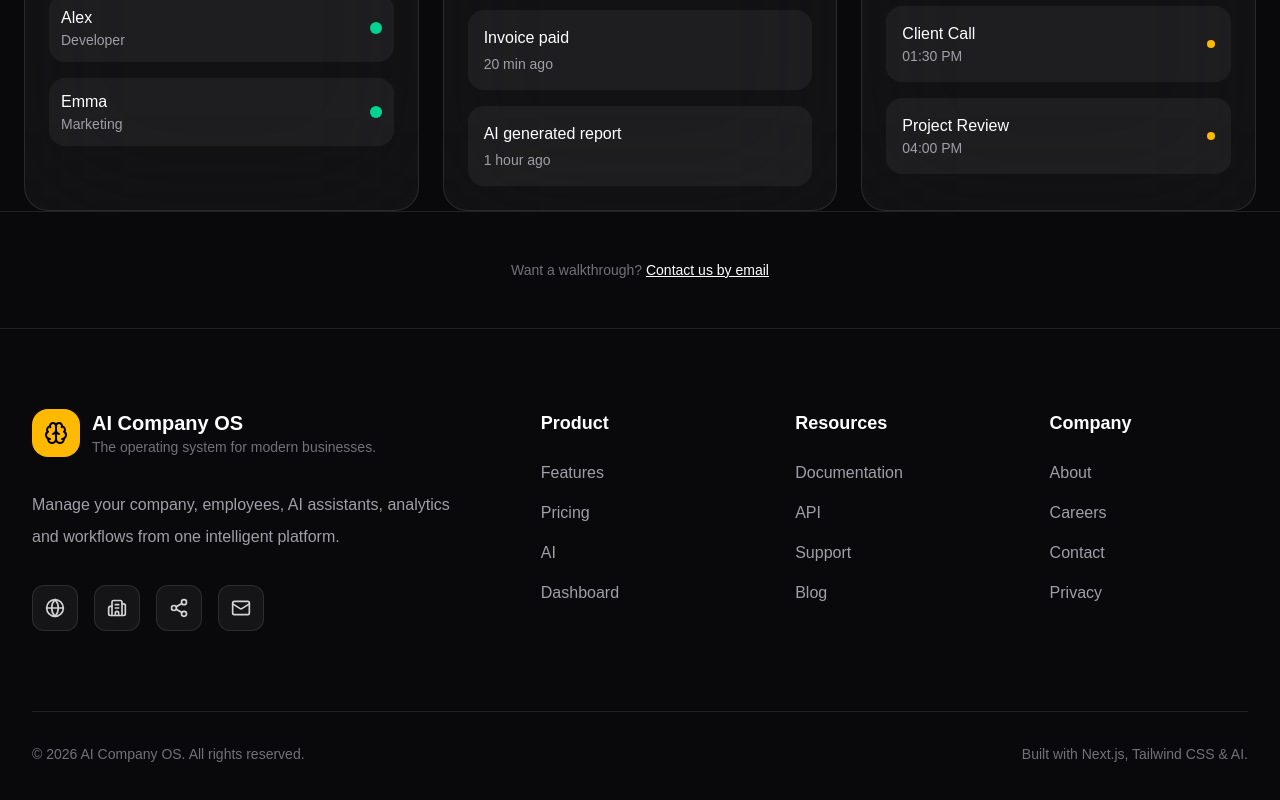
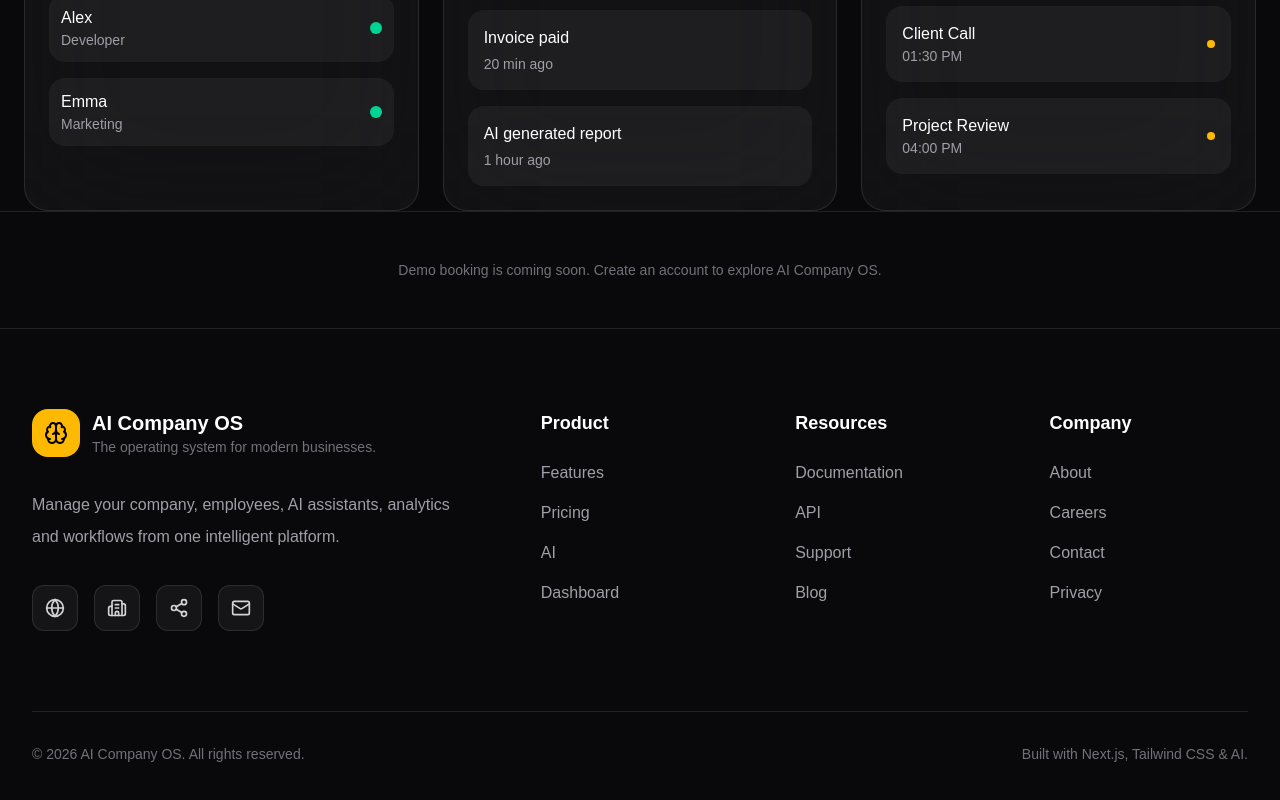
Before and after one commit to alialrawi08/ai-company-os, a Next.js app: page / in a window 1280 px wide. Shown: the part 4519-5319 px from the top of the page. Built offline with nearby package versions, Linux system fonts and the light colour scheme.

Commit message:
Remove placeholder demo email from contact section

```diff
--- a/components/Hero.tsx
+++ b/components/Hero.tsx
@@ -36,7 +36,9 @@ export default function Hero() {
       <Testimonials />
       <div id="pricing"><Pricing /></div>
       <div id="solutions"><DashboardPreview /></div>
-      <footer id="contact" className="border-t border-white/10 bg-[#09090B] px-8 py-12 text-center text-sm text-zinc-500">Want a walkthrough? <a className="text-white underline" href="mailto:alialrawi2009@gmail.com?subject=AI%20Company%20OS%20demo">Contact us by email</a></footer>
+      <footer id="contact" className="border-t border-white/10 bg-[#09090B] px-8 py-12 text-center text-sm text-zinc-500">
+        Demo booking is coming soon. Create an account to explore AI Company OS.
+      </footer>
     </>
   );
 }
```
